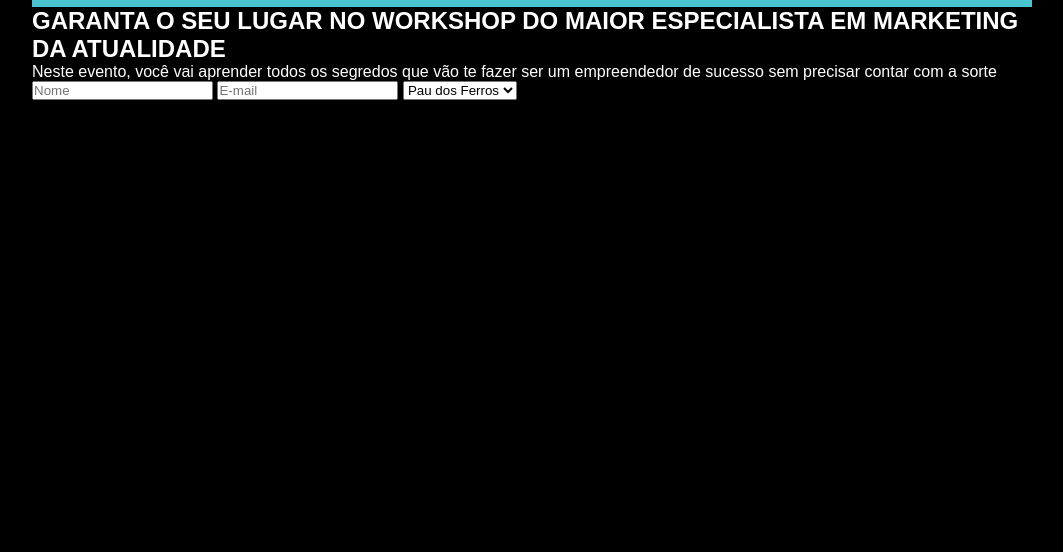
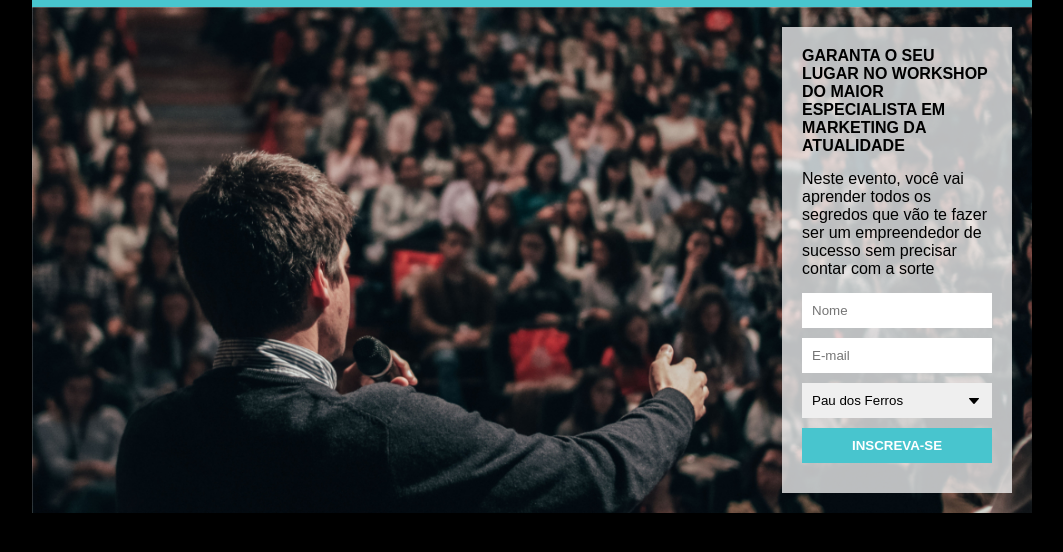
Before and after one commit to bryancury3r/pagina-captura, a plain HTML site: page index.html in a window 1280 px wide. Shown: the part 50-602 px from the top of the page, without its empty margins (108-1171 px from the left). Drawn offline with Linux system fonts and the light colour scheme.

Commit message:
finesh form

```diff
--- a/css/style.css
+++ b/css/style.css
@@ -21,7 +21,50 @@ header {
 }
 
 section {
-    color: #fff;
+    padding: 20px;
+    background-image: url(../images/people.jpg);
+    background-size: cover;
+    overflow: hidden;
+}
+
+.formContainer {
+    max-width: 230px;
+    background-color: #ffffffbb;
+    padding: 20px;
+    float: right;
+}
+
+.formContainer h2 {
+    font-size: 16px;
+
+}
+
+.mb {
+    margin-bottom: 15px;
+}
+
+input, select {
+    width: 100%;
+    padding: 10px;
+    border: none;
+    margin-bottom: 10px;
+}
+
+input[type="submit"] {
+    color: white;
+    background-color: #48c5ce;
+    font-weight: bold;
+}
+
+select {
+    -moz-appearance: none;
+    -webkit-appearance: none;
+    appearance: none;
+    background-image: url(../images/arrow.jpg);
+    background-repeat: no-repeat;
+
+    background-position: calc(100% - 10px) center;
+
 }
 
 .title {
--- a/index.html
+++ b/index.html
@@ -15,19 +15,19 @@
 
         <section>
             <div class="formContainer">
-                <h2>GARANTA O SEU LUGAR NO WORKSHOP DO MAIOR ESPECIALISTA EM MARKETING DA ATUALIDADE</h2>
-                <p>Neste evento, você vai aprender todos os segredos que vão te fazer ser um empreendedor de sucesso sem precisar contar com a sorte</p>
+                <h2 class="mb">GARANTA O SEU LUGAR NO WORKSHOP DO MAIOR ESPECIALISTA EM MARKETING DA ATUALIDADE</h2>
+                <p class="mb">Neste evento, você vai aprender todos os segredos que vão te fazer ser um empreendedor de sucesso sem precisar contar com a sorte</p>
                 <form>
 
                     <input id="name" name="name" type="text" placeholder="Nome">
                     <input id="email" type="email" name="email" placeholder="E-mail">
                     <select name="place" id="">
-                        <option value="rj">Pau dos Ferros</option>
-                        <option value="rj">Mossoro</option>
-                        <option value="rj">Natal</option>
-                        <option value="rj">Fortaleza</option>
-
+                        <option value="pdf">Pau dos Ferros</option>
+                        <option value="mo">Mossoro</option>
+                        <option value="na">Natal</option>
+                        <option value="fo">Fortaleza</option>
                     </select>
+                    <input type="submit" value="INSCREVA-SE">
 
                 </form>
             </div>
```
Also changed, not shown: 1 other file.
